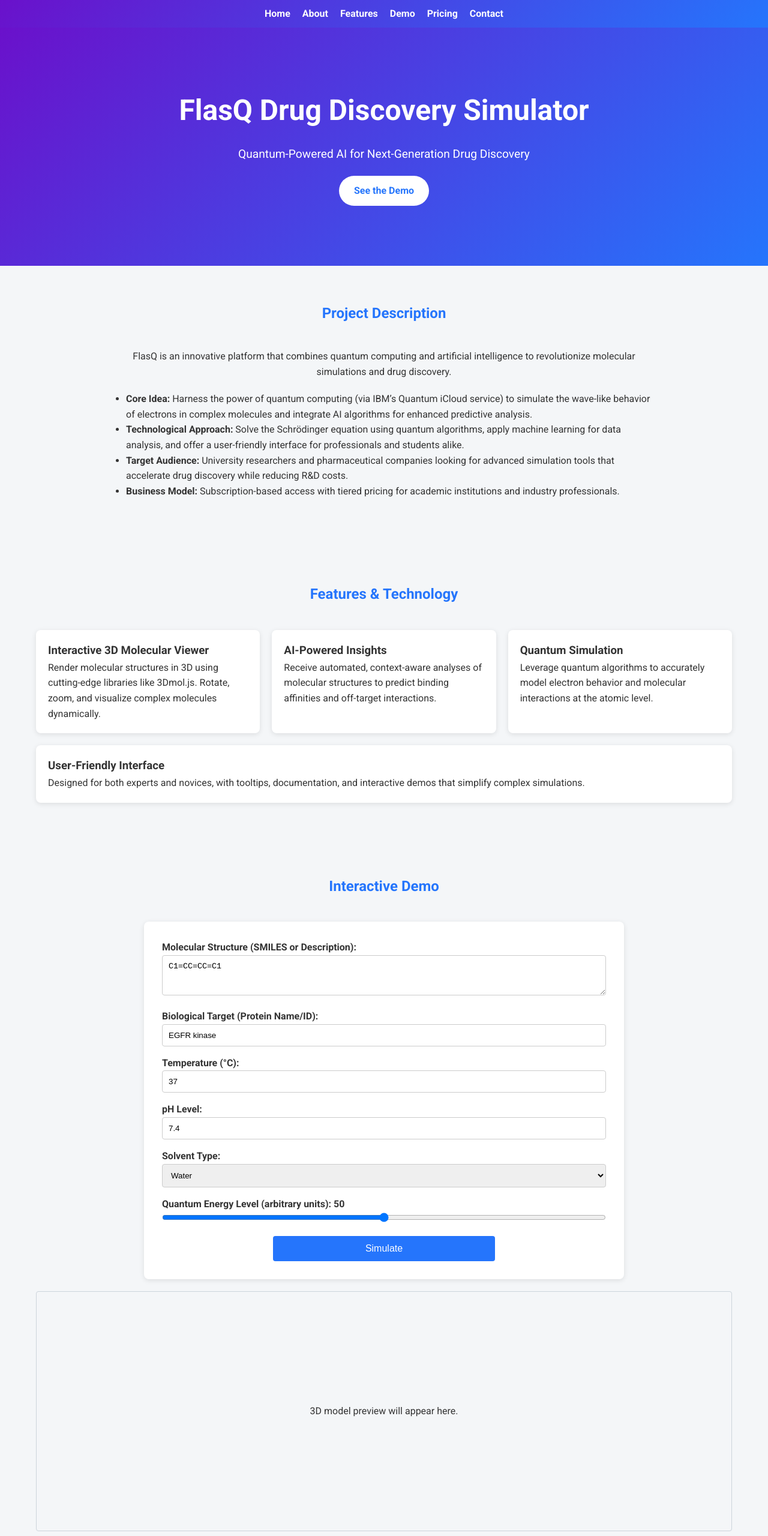
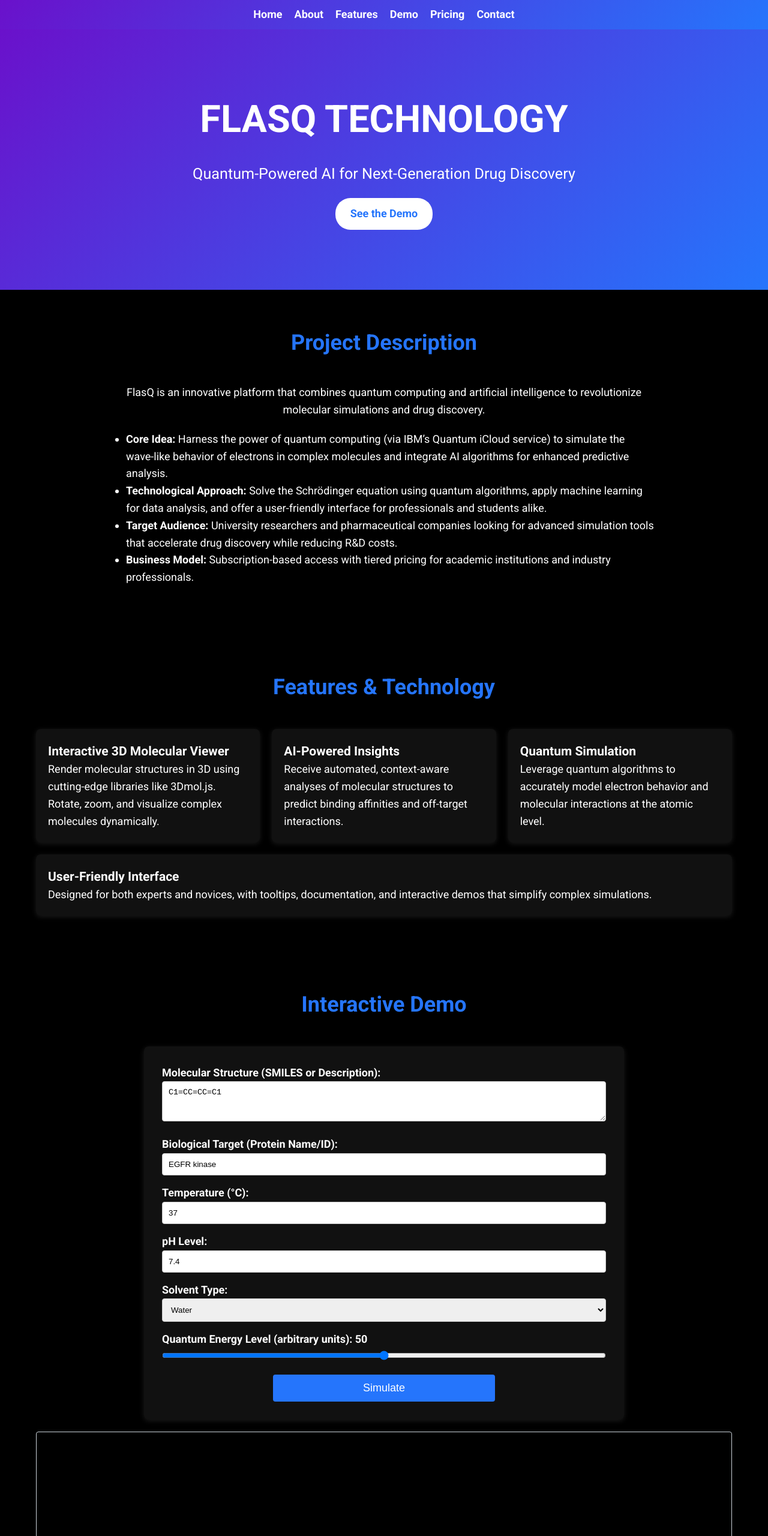
Before and after one commit to emhamed/FlisQ-Simulator, a plain HTML site: page index.html in a window 1280 px wide. Shown: the top 2560 px of the page at 60% size. Drawn offline with Linux system fonts and the light colour scheme.

Commit message:
Update index.html

```diff
--- a/index.html
+++ b/index.html
@@ -3,7 +3,7 @@
 <head>
   <meta charset="UTF-8" />
   <meta name="viewport" content="width=device-width, initial-scale=1.0" />
-  <title>FlasQ Drug Discovery Simulator</title>
+  <title>FLASQ TECHNOLOGY</title>
   <!-- Google Fonts -->
   <link rel="preconnect" href="https://fonts.googleapis.com" />
   <link rel="preconnect" href="https://fonts.gstatic.com" crossorigin />
@@ -15,8 +15,9 @@
     * { box-sizing: border-box; margin: 0; padding: 0; }
     body {
       font-family: 'Roboto', sans-serif;
-      background: #f4f6f8;
-      color: #333;
+      font-size: 18px; /* Increased font size */
+      background: #000; /* Changed background to black */
+      color: #fff; /* Change text color to white for contrast */
       line-height: 1.6;
     }
     a { color: inherit; text-decoration: none; }
@@ -40,8 +41,11 @@
       padding: 100px 20px;
       text-align: center;
     }
-    header h1 { font-size: 3em; margin-bottom: 20px; }
-    header p { font-size: 1.2em; }
+    header h1 {
+      font-size: 3.5em; /* Increased header font size */
+      margin-bottom: 20px;
+    }
+    header p { font-size: 1.4em; }
     header .cta {
       display: inline-block;
       margin-top: 20px;
@@ -63,6 +67,7 @@
       text-align: center;
       margin-bottom: 40px;
       color: #2575fc;
+      font-size: 2em; /* Increased section header size */
     }
     /* About Section */
     #about p {
@@ -85,18 +90,18 @@
       justify-content: center;
     }
     #features .feature {
-      background: #fff;
+      background: #111; /* Slightly lighter black for cards */
       padding: 20px;
       border-radius: 8px;
       flex: 1 1 300px;
-      box-shadow: 0 2px 8px rgba(0,0,0,0.1);
+      box-shadow: 0 2px 8px rgba(255,255,255,0.1);
     }
     /* Demo Section */
     #demo form {
-      background: #fff;
+      background: #111;
       padding: 30px;
       border-radius: 8px;
-      box-shadow: 0 2px 8px rgba(0, 0, 0, 0.1);
+      box-shadow: 0 2px 8px rgba(255, 255, 255, 0.1);
       max-width: 800px;
       margin: auto;
       display: flex;
@@ -135,6 +140,7 @@
       border-radius: 4px;
       position: relative; /* Ensure it stays in its container */
       overflow: hidden;
+      background: #000; /* Ensure viewer background is black */
     }
     #viewer p {
       position: absolute;
@@ -148,7 +154,7 @@
       margin: 0;
     }
     #simulationOutput {
-      background: #eef2f7;
+      background: #222;
       border: 1px solid #ccd4db;
       border-radius: 4px;
       padding: 15px;
@@ -163,11 +169,11 @@
       justify-content: center;
     }
     #pricing .card {
-      background: #fff;
+      background: #111;
       padding: 20px;
       border-radius: 8px;
       flex: 1 1 250px;
-      box-shadow: 0 2px 8px rgba(0,0,0,0.1);
+      box-shadow: 0 2px 8px rgba(255,255,255,0.1);
       text-align: center;
     }
     #pricing .card h3 { margin-bottom: 10px; color: #2575fc; }
@@ -175,10 +181,10 @@
     #pricing .card .btn { width: 100%; }
     /* Contact Section */
     #contact form {
-      background: #fff;
+      background: #111;
       padding: 30px;
       border-radius: 8px;
-      box-shadow: 0 2px 8px rgba(0, 0, 0, 0.1);
+      box-shadow: 0 2px 8px rgba(255, 255, 255, 0.1);
       max-width: 600px;
       margin: auto;
       display: flex;
@@ -235,7 +241,7 @@
 
   <!-- Hero Section -->
   <header id="home">
-    <h1>FlasQ Drug Discovery Simulator</h1>
+    <h1>FLASQ TECHNOLOGY</h1>
     <p>Quantum-Powered AI for Next-Generation Drug Discovery</p>
     <a class="cta" href="#demo">See the Demo</a>
   </header>
@@ -378,7 +384,7 @@
 
   <!-- Footer -->
   <footer>
-    <p>&copy; 2025 FlasQ Drug Discovery Simulator. All rights reserved.</p>
+    <p>&copy; 2025 FLASQ TECHNOLOGY. All rights reserved.</p>
   </footer>
 
   <!-- JavaScript -->
@@ -392,7 +398,7 @@
       // Setup the 3Dmol.js viewer using the 'viewer' div container
       let viewerElement = document.getElementById("viewer");
       viewerElement.innerHTML = ""; // Clear previous content
-      let config = { backgroundColor: "0xf4f6f8" };
+      let config = { backgroundColor: "0x000000" }; // Set viewer background to black
       let viewer = $3Dmol.createViewer("viewer", config);
 
       /*
```
